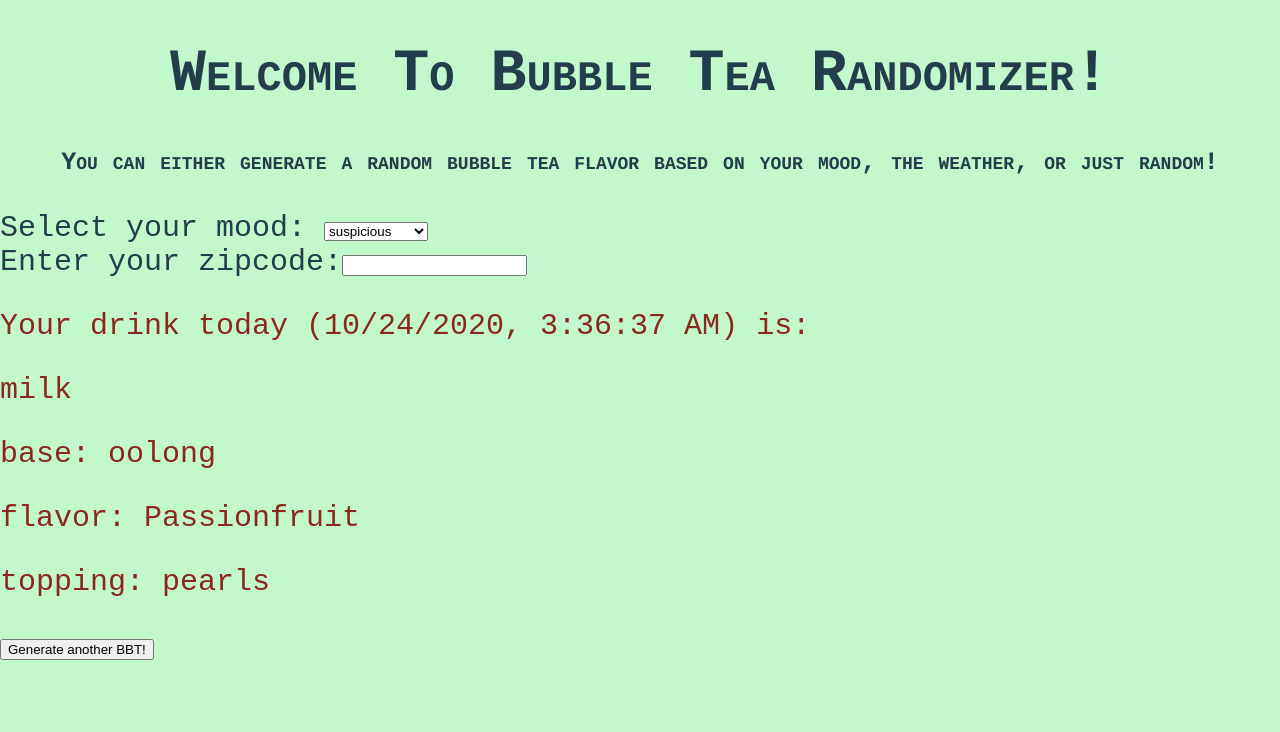
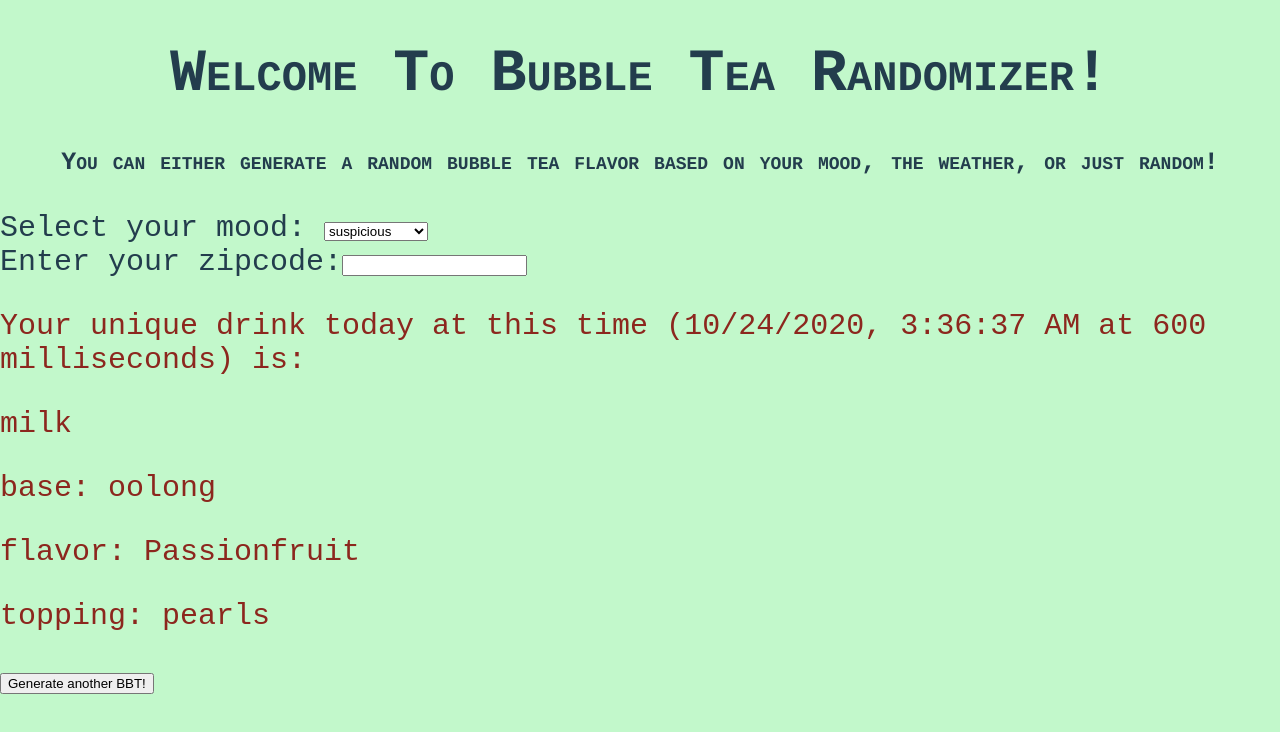
Before and after one commit to FreezeSnail/DandyHacks-thon, a React (Create React App) app in the folder bbt-sugester/: page / in a window 1280 px wide. Both pictures are taken after a click on the button "Generate your random BBT!". Shown: the top 732 px of the page. Built offline with nearby package versions, Linux system fonts and the light colour scheme.

Commit message:
miliseconds

```diff
--- a/bbt-sugester/src/frontend/components/bbtComponent.jsx
+++ b/bbt-sugester/src/frontend/components/bbtComponent.jsx
@@ -4,13 +4,15 @@ import { genBBT, BBT } from "../../bbt-selector/bbtSelector";
 export class BBTComp extends React.Component {
 
 
-    drawBBT() {
+    drawBBT(d) {
+
         let bbt = this.props.BBTProps.currentBBT;
-        var date = new Date().toLocaleString();
+        var date = new Date();
+        var str = date.getMilliseconds();
         return (
             //fix the milk part, checkbox for milk/no milk?
             <div>
-                <p>Your drink today ({date}) is: </p>
+                <p>Your unique drink today at this time ({date.toLocaleString()} at {str} milliseconds) is: </p>
                 <div>
                    <p> {bbt.milk ? "milk" : "no milk"}</p>
                 </div>
@@ -26,6 +28,8 @@ export class BBTComp extends React.Component {
             </div>
         )
     }
+
+
 
     render() {
         let presented = this.props.BBTProps.bbtPresented;
```
